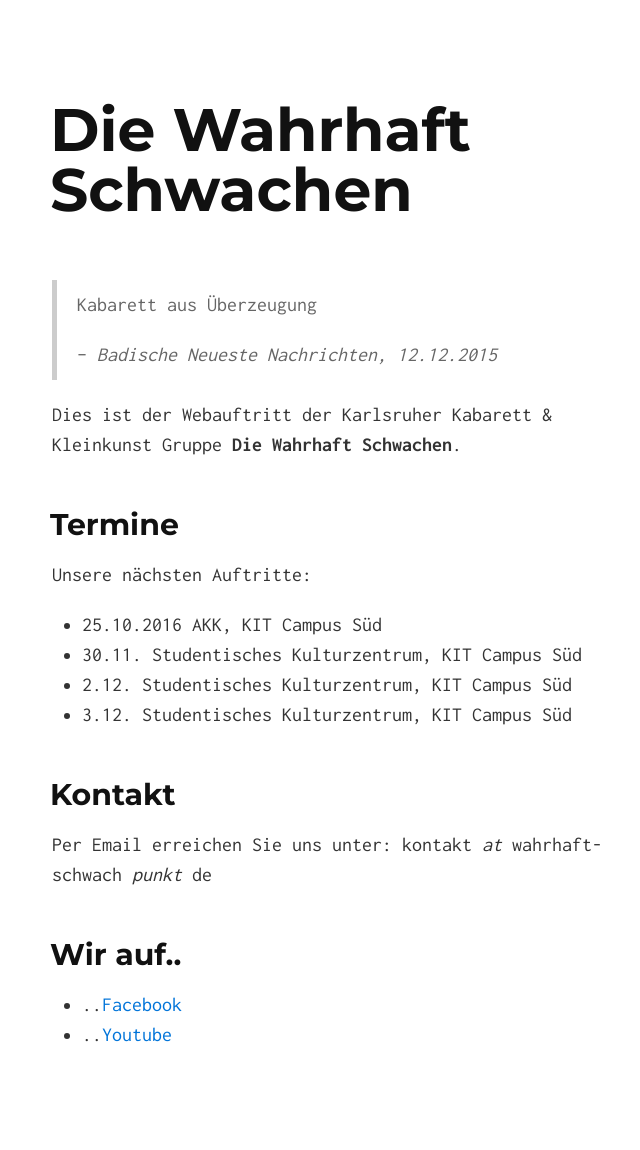
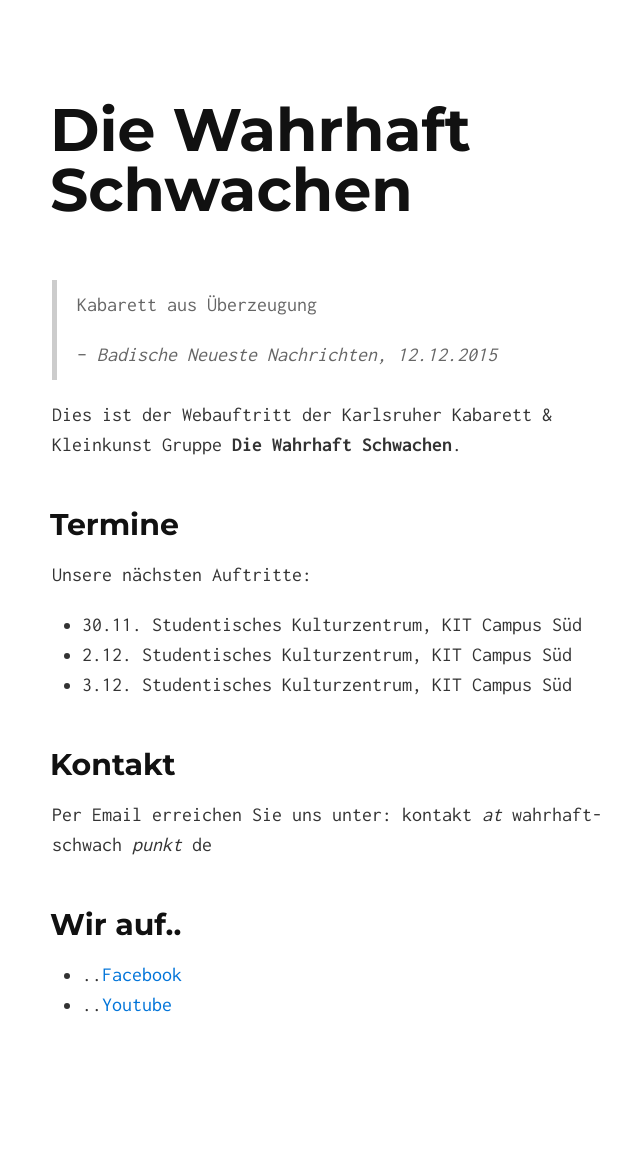
Before and after one commit to Die-Wahrhaft-Schwachen/diewahrhaftschwachen, a Jekyll site: the page built from index.md, in a window 1280 px wide. Shown: the whole page, without its empty margins (288-928 px from the left). Built offline with Jekyll 4.4.1, drawn with Linux system fonts in a browser that asks for light colours; after the commit the page ends 1120 px from its top, so only the background shows below that.

Commit message:
Update index.md

```diff
--- a/index.md
+++ b/index.md
@@ -12,7 +12,6 @@ Dies ist der Webauftritt der Karlsruher Kabarett & Kleinkunst Gruppe **Die Wahrh
 
 Unsere nächsten Auftritte:
 
-* 25.10.2016 AKK, KIT Campus Süd
 * 30.11. Studentisches Kulturzentrum, KIT Campus Süd
 * 2.12. Studentisches Kulturzentrum, KIT Campus Süd
 * 3.12. Studentisches Kulturzentrum, KIT Campus Süd
```
